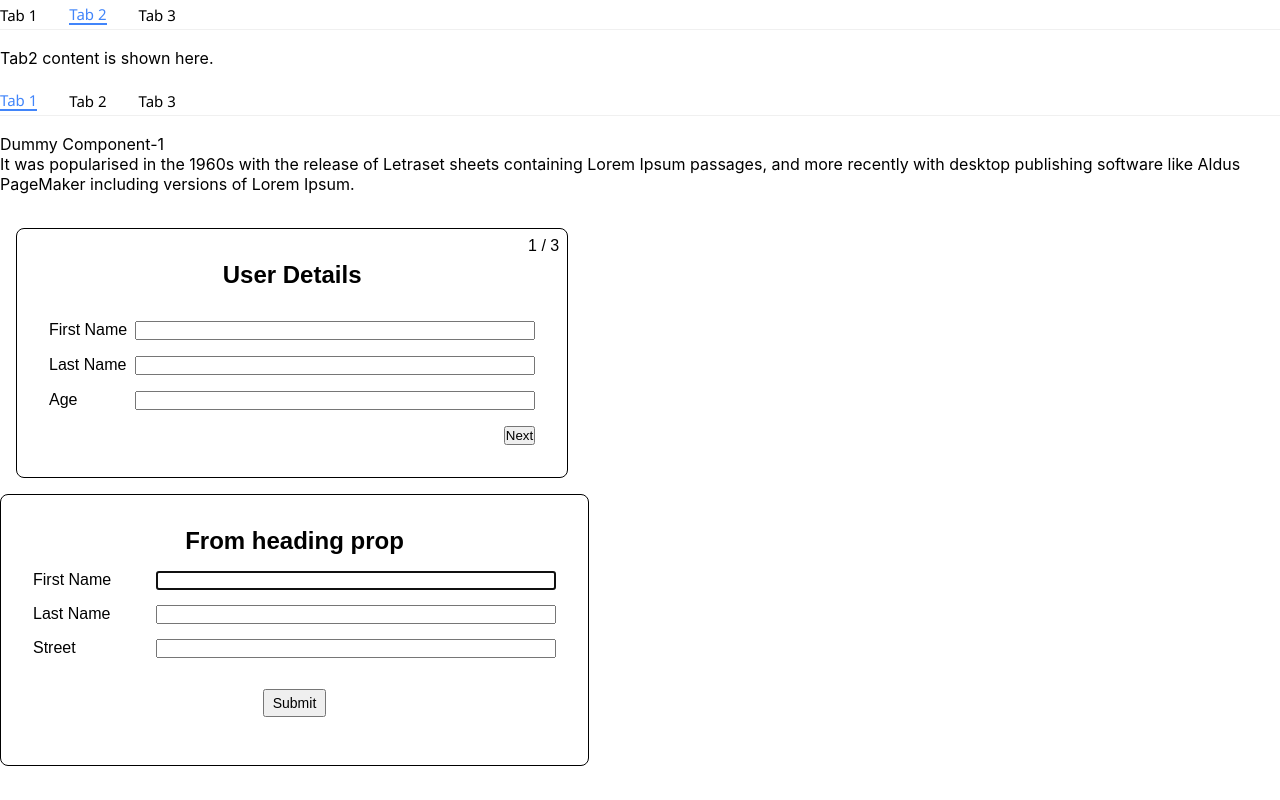
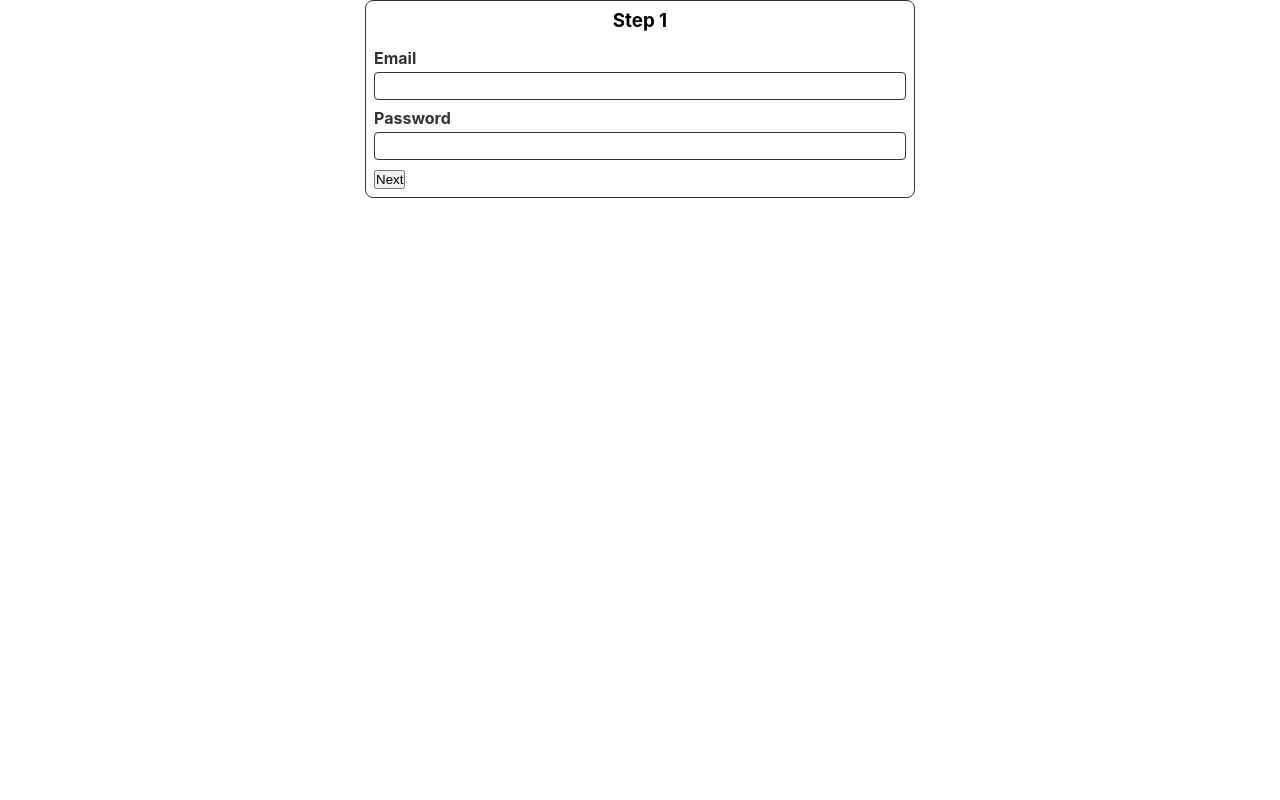
Before and after one commit to vikrantaroraa/canary-design, a React (Vite) app: page / in a window 1280 px wide. Built offline with nearby package versions, Linux system fonts and the light colour scheme.

Commit message:
feat: started steps component

```diff
--- a/src/App.tsx
+++ b/src/App.tsx
@@ -3,14 +3,16 @@ import "./App.css";
 import { ExampleTabsTypeB } from "src/components/example-components/TabsTypeBExample";
 import { MultiStepForm } from "src/components/MultiStepForm";
 import { FormExample } from "src/components/example-components/FormExample";
+import Steps from "src/components/dummy-components/Steps";
 
 function App() {
   return (
     <>
-      <ExampleTabs />
+      {/* <ExampleTabs />
       <ExampleTabsTypeB />
       <MultiStepForm />
-      <FormExample />
+      <FormExample /> */}
+      <Steps />
     </>
   );
 }
--- /dev/null
+++ b/src/components/dummy-components/Steps/index.module.css
@@ -0,0 +1,43 @@
+.card {
+  background-color: white;
+  border: 1px solid #333;
+  border-radius: 0.5rem;
+  padding: 0.5rem;
+  max-width: 550px;
+  margin: 0 auto;
+  display: none;
+}
+
+.form-group {
+  display: flex;
+  flex-direction: column;
+  gap: 0.25rem;
+  margin-bottom: 0.5rem;
+}
+
+.step-title {
+  margin: 0;
+  margin-bottom: 1rem;
+  text-align: center;
+}
+
+.form-group:last-child {
+  margin: 0;
+}
+
+.form-group > label {
+  color: #333;
+  font-weight: bold;
+  font-size: 1em;
+}
+
+.form-group > input {
+  border: 1px solid #333;
+  border-radius: 0.25em;
+  font-size: 1em;
+  padding: 0.25em;
+}
+
+.active {
+  display: block;
+}
--- /dev/null
+++ b/src/components/dummy-components/Steps/index.tsx
@@ -0,0 +1,84 @@
+import React, { useEffect, useRef, useState } from "react";
+import styles from "src/components/dummy-components/Steps/index.module.css";
+
+function Steps() {
+  const [activeIndex, setActiveIndex] = useState(0);
+  const formRef = useRef(null);
+  const stepsRef = useRef<HTMLDivElement[]>([]);
+
+  useEffect(() => {
+    const formSteps = stepsRef.current;
+    let currentStep = formSteps.findIndex((step) => {
+      return step.classList.contains(`${styles["active"]}`);
+    });
+    if (currentStep < 0) {
+      currentStep = 0;
+    }
+    formSteps[currentStep].classList.add(`${styles["active"]}`);
+    console.log(currentStep);
+  }, []);
+
+  return (
+    <div className={styles["steps"]}>
+      <form ref={formRef} data-multi-step>
+        <div
+          ref={(el) => (stepsRef.current[0] = el)}
+          className={`${styles["card"]} `}
+          data-step="1"
+        >
+          <h3 className={styles["step-title"]}>Step 1</h3>
+          <div className={styles["form-group"]}>
+            <label htmlFor="email">Email</label>
+            <input type="email" name="email" id="email" />
+          </div>
+          <div className={styles["form-group"]}>
+            <label htmlFor="password">Password</label>
+            <input type="password" name="password" id="password" />
+          </div>
+          <button type="submit">Next</button>
+        </div>
+        <div
+          ref={(el) => (stepsRef.current[1] = el)}
+          className={styles["card"]}
+          data-step="2"
+        >
+          <h3 className={styles["step-title"]}>Step 2</h3>
+          <div className={styles["form-group"]}>
+            <label htmlFor="address">Address</label>
+            <input type="text" name="address" id="address" />
+          </div>
+          <div className={styles["form-group"]}>
+            <label htmlFor="city">City</label>
+            <input type="text" name="city" id="city" />
+          </div>
+          <div className={styles["form-group"]}>
+            <label htmlFor="zip">Zip Code</label>
+            <input type="text" name="zip" id="zip" />
+          </div>
+          <button type="submit">Previous</button>
+          <button type="submit">Next</button>
+        </div>
+        <div
+          ref={(el) => (stepsRef.current[2] = el)}
+          className={styles["card"]}
+          data-step="3"
+        >
+          <h3 className={styles["step-title"]}>Step 3</h3>
+          <div className={styles["form-group"]}>
+            <label htmlFor="firstName">First Name</label>
+            <input type="text" name="firstName" id="firstName" />
+          </div>
+          <div className={styles["form-group"]}>
+            <label htmlFor="lastName">Last Name</label>
+            <input type="text" name="lastName" id="lastName" />
+          </div>
+
+          <button type="submit">Previous</button>
+          <button type="submit">Submit</button>
+        </div>
+      </form>
+    </div>
+  );
+}
+
+export default Steps;
```
